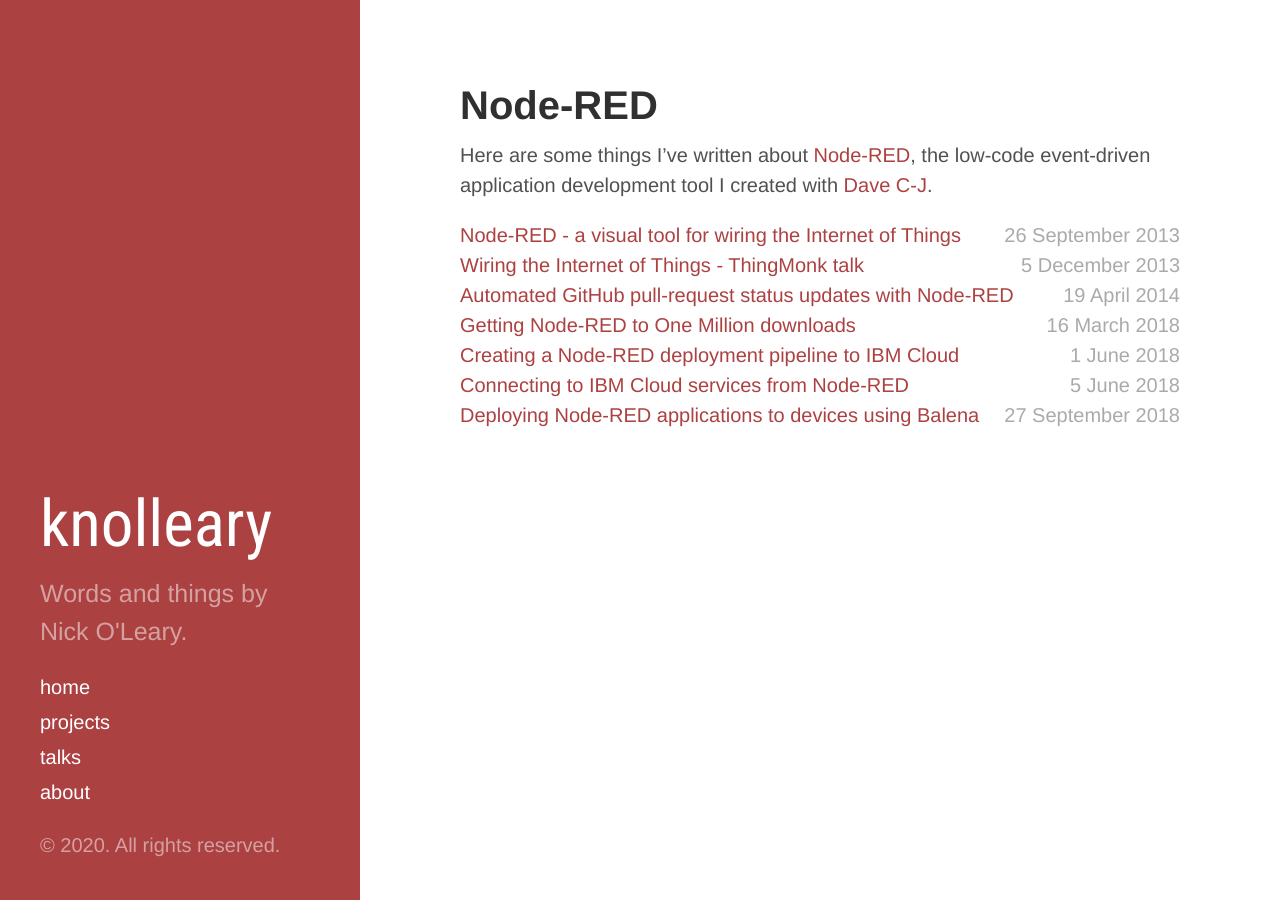
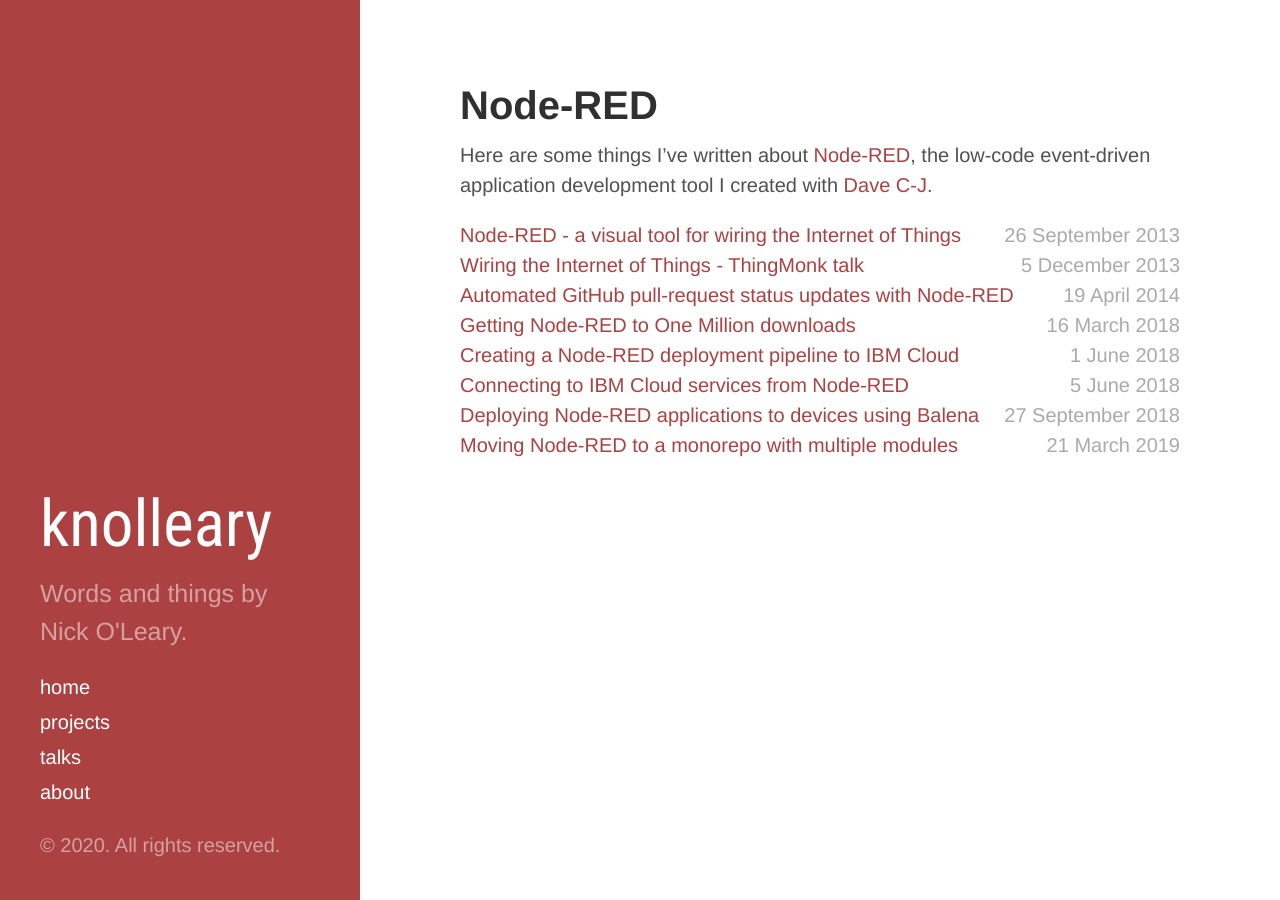
Before and after one commit to knolleary/knolleary.github.io, a Jekyll site: the page built from node-red.md, in a window 1280 px wide. Built offline with Jekyll 4.4.1, drawn with Linux system fonts in a browser that asks for light colours.

Commit message:
Add monorepo post to node-red category

```diff
--- a/_posts/2019-03-21-moving-node-red-to-a-monorepo.md
+++ b/_posts/2019-03-21-moving-node-red-to-a-monorepo.md
@@ -3,6 +3,7 @@
 title: Moving Node-RED to a monorepo with multiple modules
 description: How we tore apart the internals of Node-RED and glued it back together without users knowing
 image: /blog/content/2019/03/packages.png
+tags: ["code","tech","node-red"]
 ---
 
 There are two logical parts of Node-RED; the runtime where flows run and the editor
```
